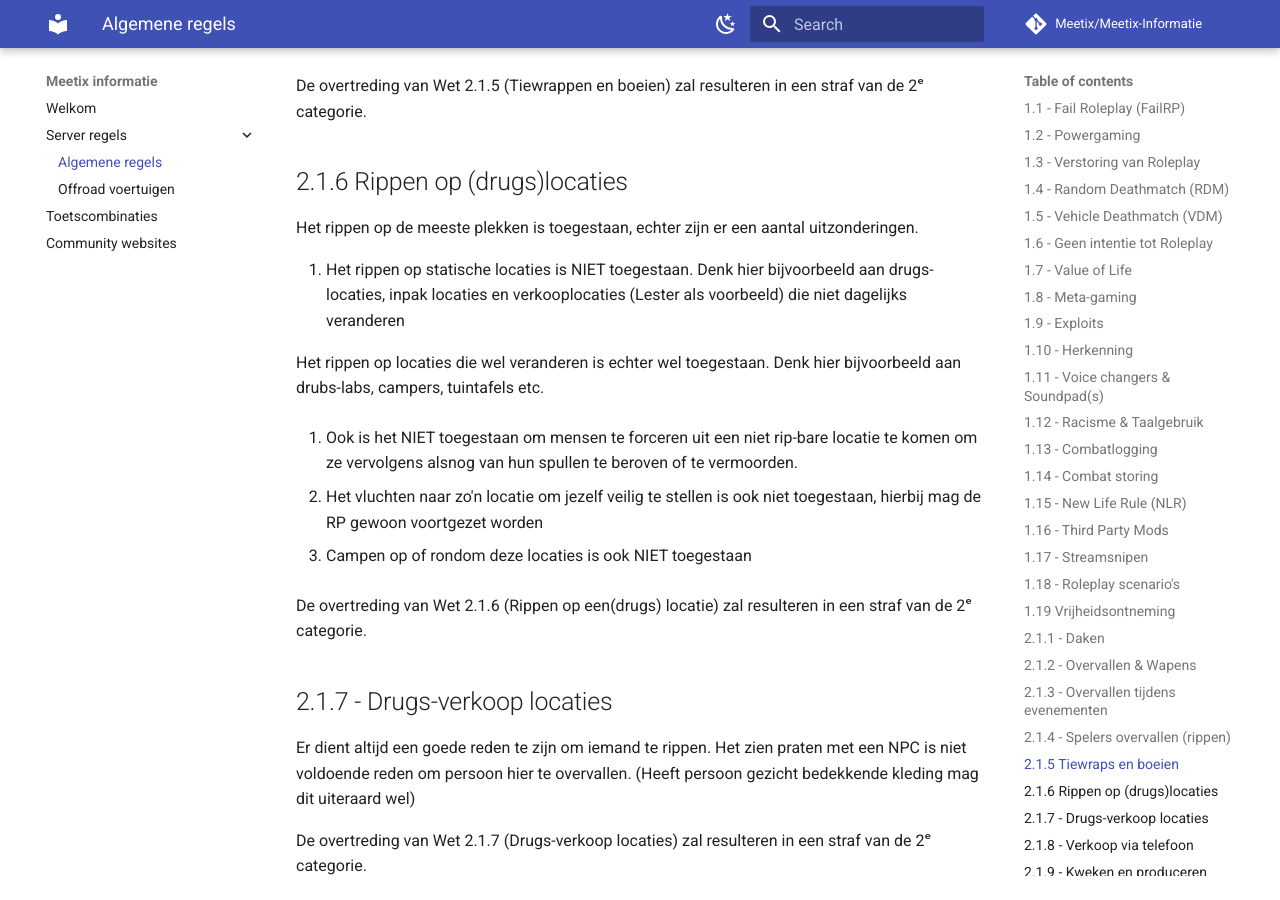
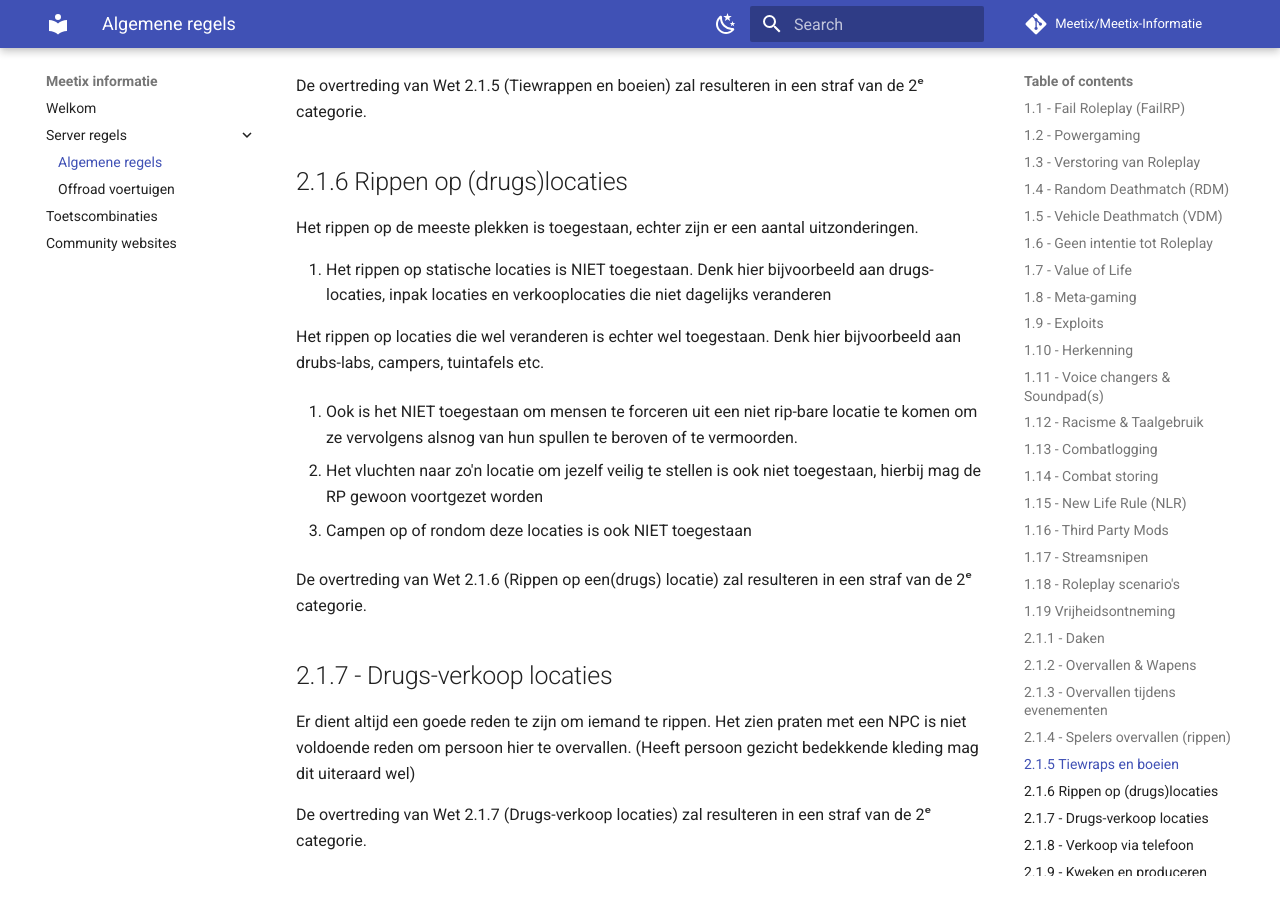
Before and after one commit to MeetixRP/Meetix-Informatie, an MkDocs documentation site: the page built from docs/algemeneregels.md, in a window 1280 px wide and 900 px high, scrolled down 9563 px. Built offline with MkDocs 1.6.1 and Material for MkDocs 9.7.7, drawn with Linux system fonts in a browser that asks for light colours; comment, search, counter and statistics services are not loaded.

Commit message:
Update algemeneregels.md
Kleine aanpassing, Lester is namelijk uit game

```diff
--- a/docs/algemeneregels.md
+++ b/docs/algemeneregels.md
@@ -279,7 +279,7 @@ De overtreding van Wet 2.1.5 (Tiewrappen en boeien) zal resulteren in een straf
 Het rippen op de meeste plekken is toegestaan, echter zijn er een aantal uitzonderingen.
 
 1. Het rippen op statische locaties is NIET toegestaan.
-Denk hier bijvoorbeeld aan drugs-locaties, inpak locaties en verkooplocaties (Lester als voorbeeld) die niet dagelijks veranderen
+Denk hier bijvoorbeeld aan drugs-locaties, inpak locaties en verkooplocaties die niet dagelijks veranderen
 
 Het rippen op locaties die wel veranderen is echter wel toegestaan.
 Denk hier bijvoorbeeld aan drubs-labs, campers, tuintafels etc.
```
